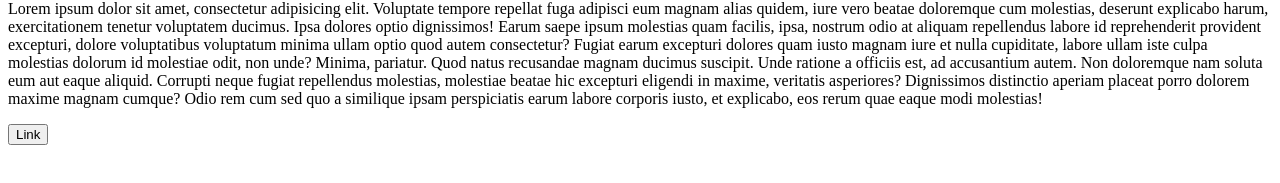
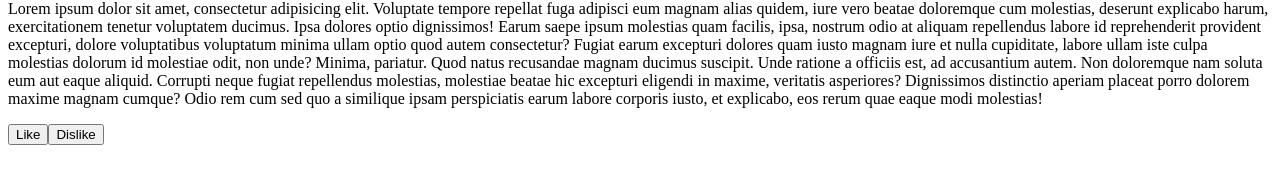
Before and after one commit to LuizinReiDelas0810/CrackFree, a plain HTML site: page index.html in a window 1280 px wide. Shown: the part 111-294 px from the top of the page. Drawn offline with Linux system fonts and the light colour scheme.

Commit message:
index.html

```diff
--- a/index.html
+++ b/index.html
@@ -13,6 +13,6 @@
 Fugiat earum excepturi dolores quam iusto magnam iure et nulla cupiditate, labore ullam iste culpa molestias dolorum id molestiae odit, non unde? Minima, pariatur. Quod natus recusandae magnam ducimus suscipit.
 Unde ratione a officiis est, ad accusantium autem. Non doloremque nam soluta eum aut eaque aliquid. Corrupti neque fugiat repellendus molestias, molestiae beatae hic excepturi eligendi in maxime, veritatis asperiores?
 Dignissimos distinctio aperiam placeat porro dolorem maxime magnam cumque? Odio rem cum sed quo a similique ipsam perspiciatis earum labore corporis iusto, et explicabo, eos rerum quae eaque modi molestias!</p>
-<button>Link</button>
+<button>Like</button><button>Dislike</button>
 </body>
 </html>
```
